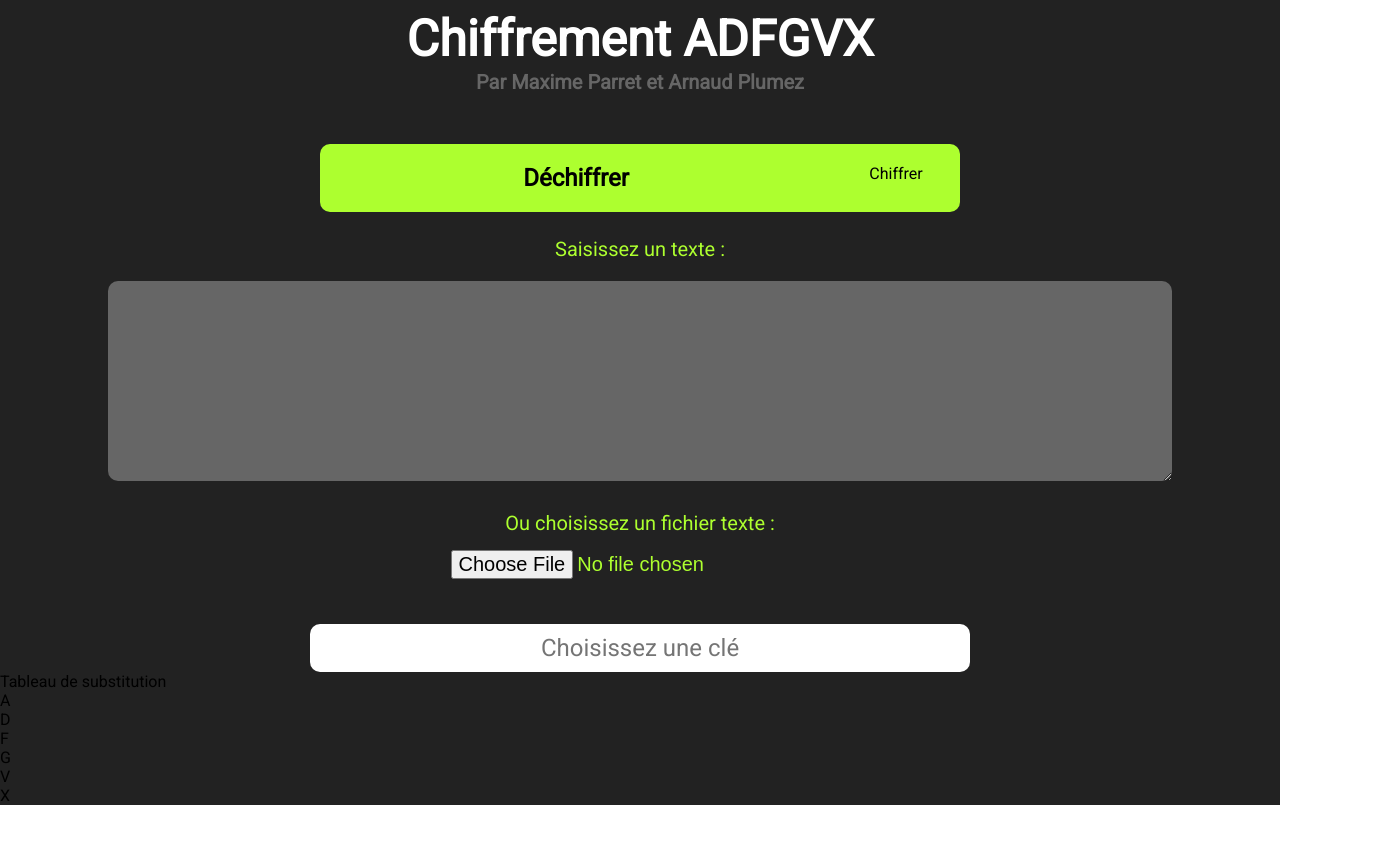
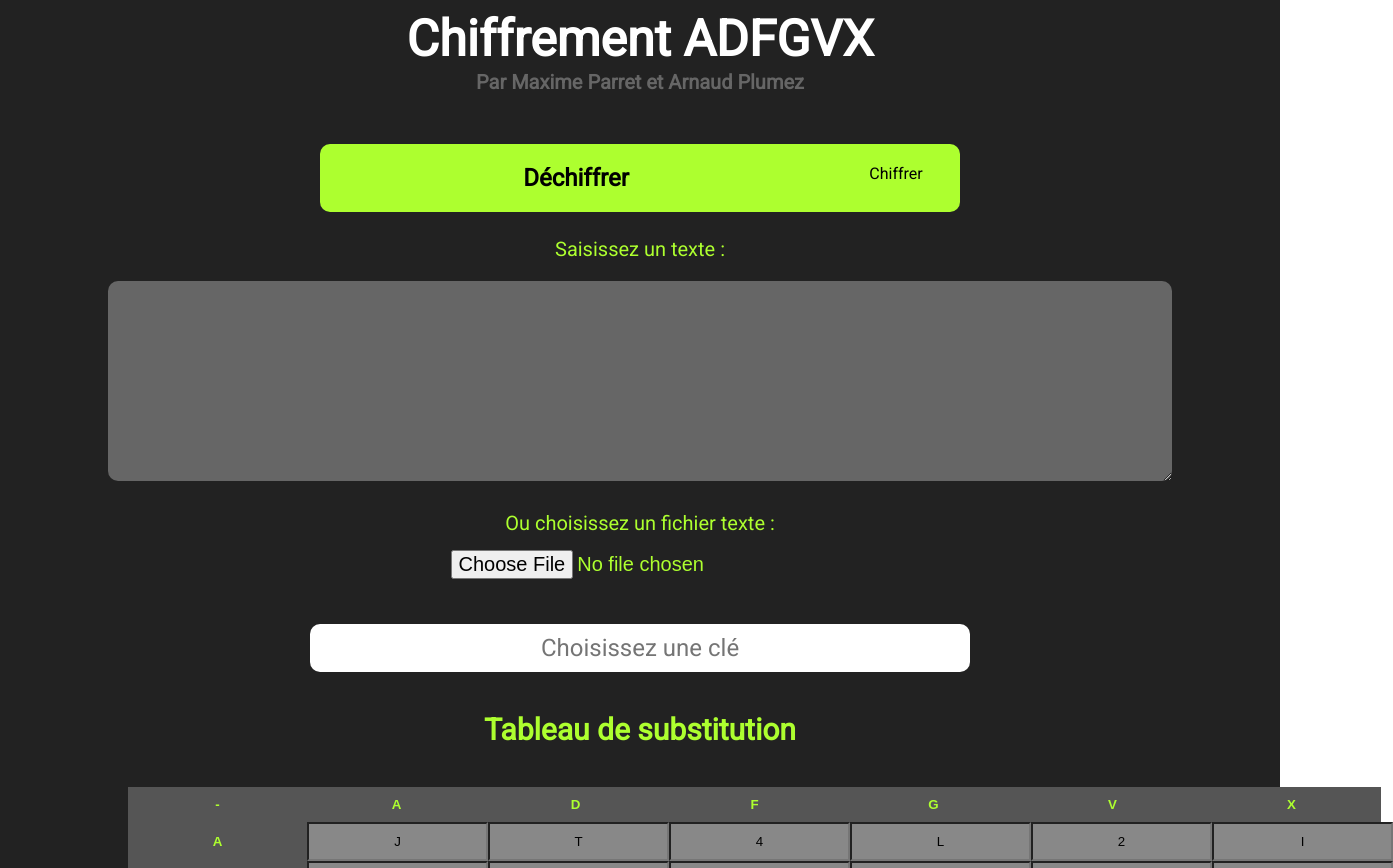
Before and after one commit to lucmaxime/ChiffrementADFGVX, a Vue app: page / in a window 1280 px wide. Shown: the top 868 px of the page, 1393 px wide, since content can reach past the window. Before the commit the page ends 805 px from the top, so only its background shows below. Built offline with nearby package versions, Linux system fonts and the light colour scheme.

Commit message:
Chiffrement terminé !

```diff
--- a/src/components/Chiffrer.vue
+++ b/src/components/Chiffrer.vue
@@ -2,7 +2,11 @@
   <div id="chiffrer">
     <InputSelect @load="text = $event"/>
     <Cle @load="key = $event"/>
-    <TableauSubstitution/>
+    <TableauSubstitution @load="tableau = $event"/>
+    <div class="midEncodedText">Texte chiffré intermédiaire :</div>
+    <textarea class="noMarginBottom" v-model="midEncodedText" readonly></textarea>
+    <div class="encodedText">Texte entièrement chiffré :</div>
+    <textarea class="noMarginBottom" v-model="encodedtext" readonly></textarea>
   </div>
 </template>
 
@@ -15,7 +19,56 @@ export default {
   data () {
     return {
       text: '',
-      key: ''
+      key: '',
+      tableau: []
+    }
+  },
+  computed: {
+    midEncodedText: function () {
+      let midEncodedText = ''
+      for (let i = 0; i < this.text.length; i++) {
+        let char = this.text[i]
+        if (char !== ' ') midEncodedText += this.flattenTableau.get(char.toUpperCase())
+      }
+      return midEncodedText.toUpperCase()
+    },
+    flattenTableau: function () {
+      let flatten = new Map()
+      for (let i = 1; i < this.tableau.length; i++) {
+        for (let j = 1; j < this.tableau[i].length; j++) {
+          flatten.set(this.tableau[i][j], this.tableau[i][0] + this.tableau[0][j])
+        }
+      }
+      return flatten
+    },
+    encodedtext: function () {
+      if (this.key === '' || this.text === '') return ''
+
+      console.log(this.tableau)
+
+      let keyLength = this.key.length
+      let arrayWithKey = []
+      for (let i = 0; i < keyLength; i++) {
+        arrayWithKey.push([])
+        arrayWithKey[i].push(this.key[i])
+      }
+      for (let i = 0; i < this.midEncodedText.length; i++) {
+        let char = this.midEncodedText[i]
+        if (char !== ' ') arrayWithKey[i % keyLength].push(char)
+      }
+
+      arrayWithKey = arrayWithKey.sort((a, b) => {
+        return a[0].charCodeAt(0) - b[0].charCodeAt(0)
+      })
+
+      let encodedText = ''
+      for (let i = 0; i < arrayWithKey.length; i++) {
+        for (let j = 1; j < arrayWithKey[i].length; j++) {
+          encodedText += arrayWithKey[i][j]
+        }
+      }
+
+      return encodedText
     }
   },
   components: {
@@ -27,4 +80,19 @@ export default {
 </script>
 
 <style>
+.midEncodedText {
+  text-align: center;
+  padding-top: 25px;
+  color: #adff2f;
+  font-size: 20px;
+}
+.encodedText {
+  text-align: center;
+  padding-top: 25px;
+  color: #adff2f;
+  font-size: 30px;
+}
+.noMarginBottom {
+  margin-bottom: 0;
+}
 </style>
--- a/src/components/Cle.vue
+++ b/src/components/Cle.vue
@@ -20,7 +20,7 @@ export default {
         return key
       },
       set: function (newValue) {
-        this.keyValue = newValue
+        this.keyValue = newValue.toUpperCase()
       }
     }
   }
--- a/src/components/TableauSubstitution.vue
+++ b/src/components/TableauSubstitution.vue
@@ -1,9 +1,12 @@
 <template>
   <div id="tableau">
-    Tableau de substitution
     <div class="tableauSubstitution">
-      <div v-for="index in 10" :key="index">
-        {{ tableau[0][index] }}
+      <h4>Tableau de substitution</h4>
+      <div class="restants" v-if="allChars.length">
+        Eléments restants : <span v-for="value in allChars" :key="value">{{ value }} </span>
+      </div>
+      <div class="row" v-for="(row, i) in tableau" :key="i">
+        <input class="value" @input="verifyLetter(i+1, j, $event.target.value, value)" v-model="tableau[i][j]" :class="{ 'header': (i === 0 || j === 0) }" v-for="(value, j) in row" :key="j" :readonly="(i === 0 || j === 0) ? true : false">
       </div>
     </div>
   </div>
@@ -14,22 +17,86 @@ export default {
   name: 'TableauSubstitution',
   data () {
     return {
-      tableau1: ['', 'A', 'D', 'F', 'G', 'V', 'X'],
+      tableau1: ['-', 'A', 'D', 'F', 'G', 'V', 'X'],
       tableau2: ['A', '', '', '', '', '', ''],
       tableau3: ['D', '', '', '', '', '', ''],
       tableau4: ['F', '', '', '', '', '', ''],
       tableau5: ['G', '', '', '', '', '', ''],
       tableau6: ['V', '', '', '', '', '', ''],
-      tableau7: ['X', '', '', '', '', '', '']
+      tableau7: ['X', '', '', '', '', '', ''],
+      allChars: ['A', 'B', 'C', 'D', 'E', 'F', 'G', 'H', 'I', 'J', 'K', 'L', 'M', 'N', 'O', 'P', 'Q', 'R', 'S', 'T', 'U', 'V', 'W', 'X', 'Y', 'Z', '0', '1', '2', '3', '4', '5', '6', '7', '8', '9']
+    }
+  },
+  methods: {
+    randomizeArray: function () {
+      for (let i = 2; i <= 7; i++) {
+        for (let j = 1; j < this.tableau1.length; j++) {
+          let char = this.allChars.splice(Math.floor(Math.random() * (this.allChars.length - 1)), 1)[0]
+          // eslint-disable-next-line
+          eval('this.tableau' + i)[j] = char
+        }
+      }
+    },
+    verifyLetter: function (i, j, newValue, oldValue) {
+      if (newValue === '') {
+        this.allChars.push(oldValue)
+        this.allChars = this.allChars.sort((a, b) => {
+          return a[0].charCodeAt(0) - b[0].charCodeAt(0)
+        })
+      } else if (newValue.length > 1 || this.allChars.find(el => el === newValue) === undefined) {
+        // eslint-disable-next-line
+        eval('this.tableau' + i)[j] = oldValue
+      } else {
+        this.allChars.splice(this.allChars.indexOf(newValue), 1)
+      }
+    }
+  },
+  filters: {
+    onlyOneChar: function (val) {
+      return val.charAt(0)
     }
   },
   computed: {
     tableau: function () {
-      return [this.tableau1, this.tableau2, this.tableau3, this.tableau4, this.tableau5, this.tableau6, this.tableau7]
+      let tmp = [this.tableau1, this.tableau2, this.tableau3, this.tableau4, this.tableau5, this.tableau6, this.tableau7]
+      this.$emit('load', tmp)
+      return tmp
     }
+  },
+  created: function () {
+    if (this.tableau2[1] === '') this.randomizeArray()
   }
 }
 </script>
 
 <style>
+h4 {
+  text-align: center;
+  color: #adff2f;
+  font-size: 30px;
+}
+.row {
+  max-width: 80vw;
+  margin: 0 auto;
+  display: flex;
+  flex-flow: row nowrap;
+}
+.value {
+  flex-grow: 1;
+  flex-basis: 0;
+  text-align: center;
+  background: #888;
+  padding: 10px 0;
+}
+.header {
+  color: #adff2f;
+  font-weight: bolder;
+  background: #555;
+  border: 0;
+}
+.restants {
+  text-align: center;
+  color: white;
+  padding: 0 0 20px 0;
+}
 </style>
```
